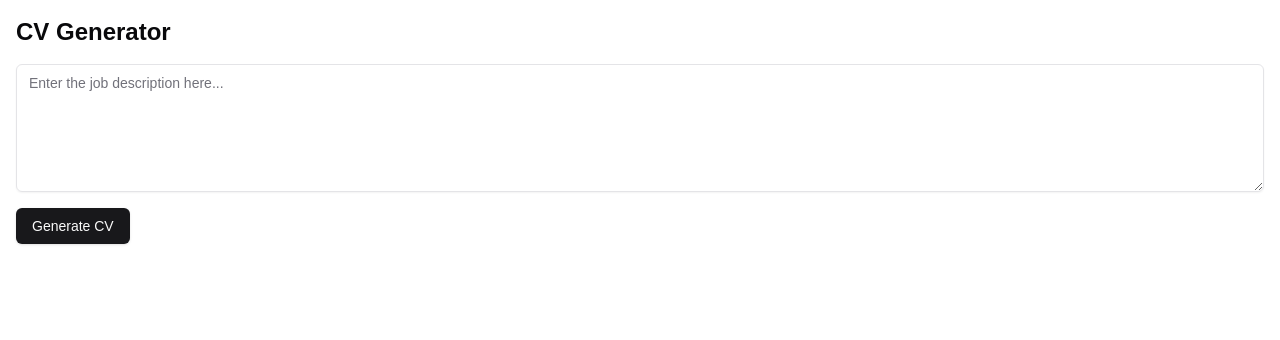
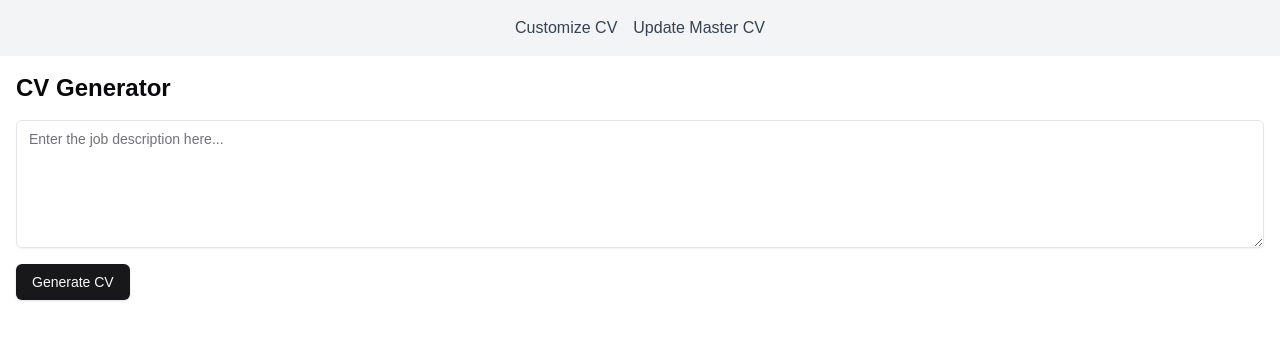
Before and after one commit to youngchingjui/customize-cv, a Next.js app: page / in a window 1280 px wide. Shown: the top 340 px of the page. Built offline with nearby package versions, Linux system fonts and the light colour scheme.

Commit message:
add navigation

```diff
--- a/app/layout.tsx
+++ b/app/layout.tsx
@@ -1,6 +1,7 @@
 import type { Metadata } from "next";
 import localFont from "next/font/local";
 import "./globals.css";
+import Link from "next/link";
 
 const geistSans = localFont({
   src: "./fonts/GeistVF.woff",
@@ -28,6 +29,14 @@ export default function RootLayout({
       <body
         className={`${geistSans.variable} ${geistMono.variable} antialiased`}
       >
+        <nav className="flex justify-center space-x-4 bg-gray-100 p-4">
+          <Link href="/" className="text-gray-700 hover:text-blue-500">
+            Customize CV
+          </Link>
+          <Link href="/update-cv" className="text-gray-700 hover:text-blue-500">
+            Update Master CV
+          </Link>
+        </nav>
         {children}
       </body>
     </html>
```
